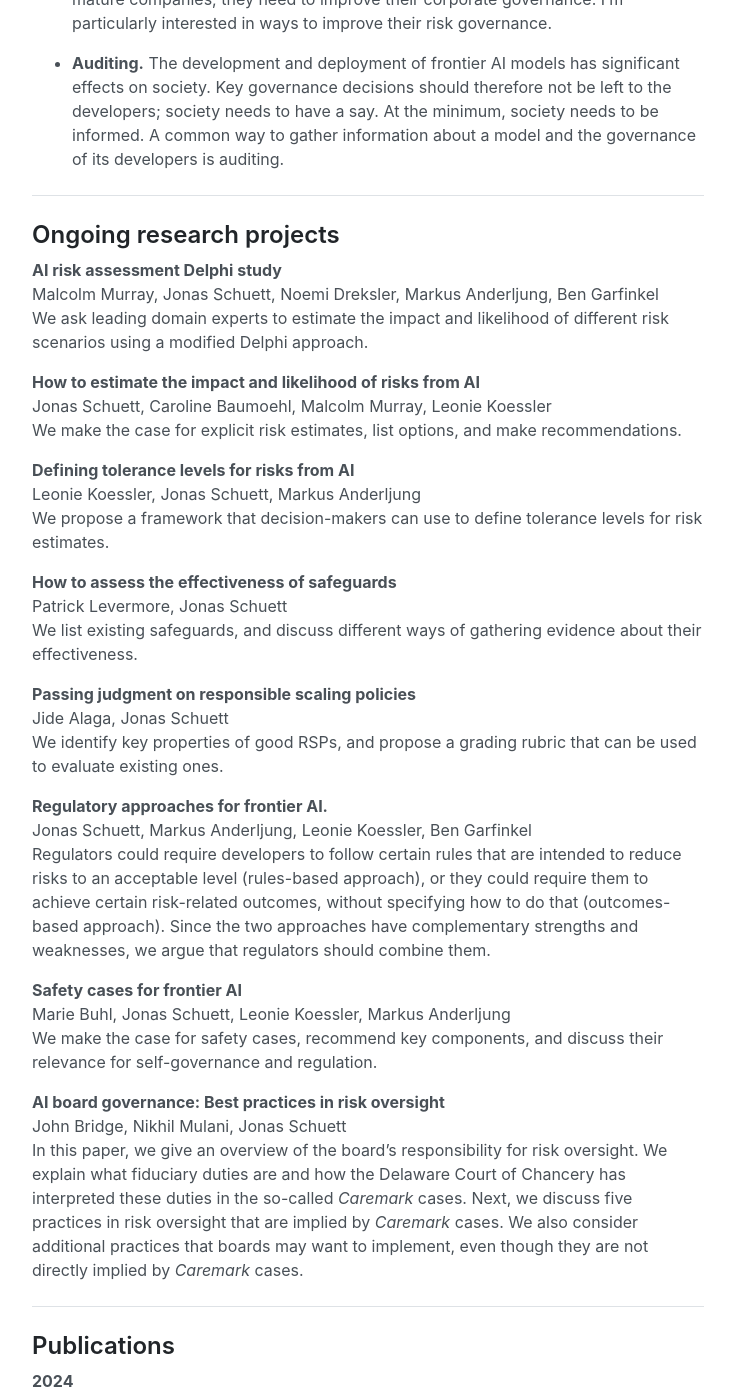
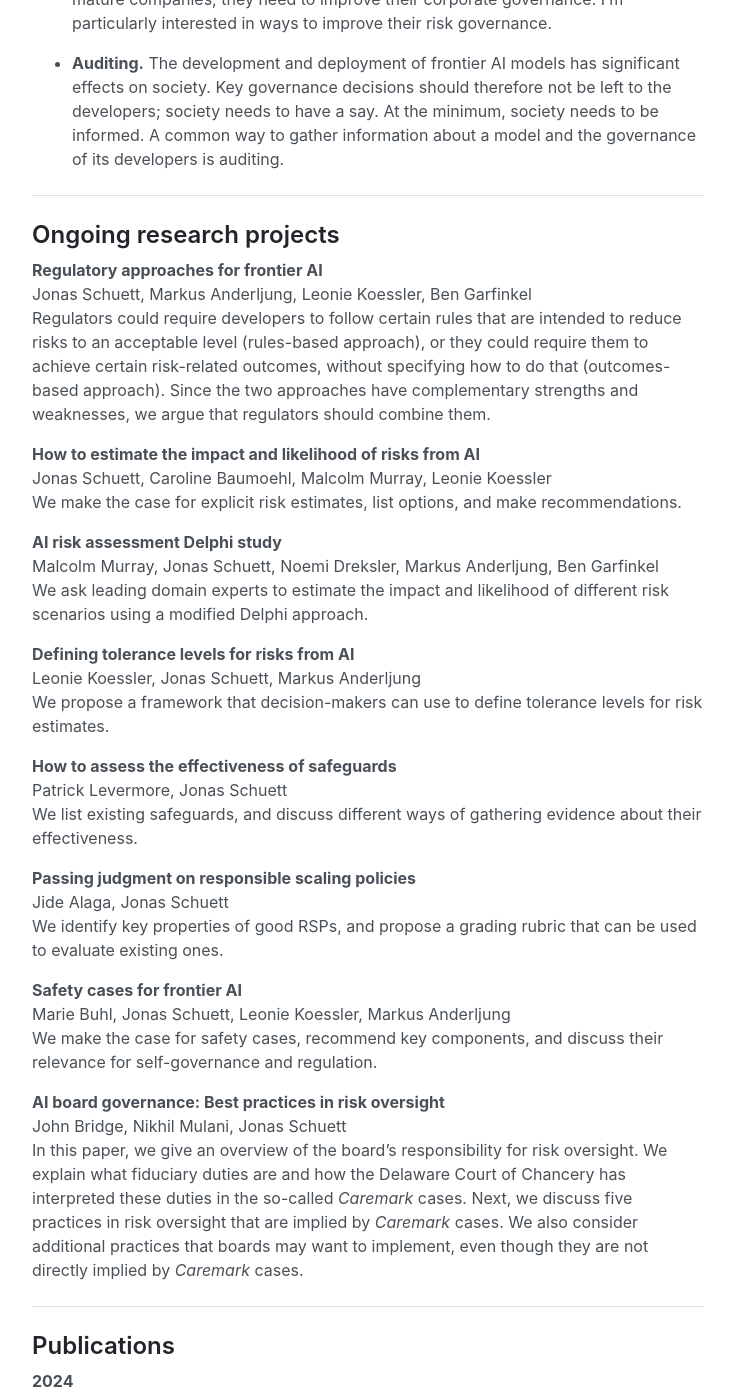
Before and after one commit to jonasschuett/jonasschuett.github.io, a Jekyll site: the page built from _posts/2020-04-04-introduction.md, in a window 1280 px wide and 1400 px high, scrolled down 1504 px. Shown: the whole window, without its empty margins (272-1007 px from the left). Built offline with Jekyll 4.4.1, drawn with Linux system fonts in a browser that asks for light colours; nearby versions of some CDN libraries; part of the change alters nothing that is shown.

```diff
--- a/_posts/2020-04-04-introduction.md
+++ b/_posts/2020-04-04-introduction.md
@@ -38,13 +38,17 @@ I currently focus on:
 
 ## Ongoing research projects
 
-**AI risk assessment Delphi study** <br>
-Malcolm Murray, Jonas Schuett, Noemi Dreksler, Markus Anderljung, Ben Garfinkel <br>
-We ask leading domain experts to estimate the impact and likelihood of different risk scenarios using a modified Delphi approach.
+**Regulatory approaches for frontier AI** <br>
+Jonas Schuett, Markus Anderljung, Leonie Koessler, Ben Garfinkel <br>
+Regulators could require developers to follow certain rules that are intended to reduce risks to an acceptable level (rules-based approach), or they could require them to achieve certain risk-related outcomes, without specifying how to do that (outcomes-based approach). Since the two approaches have complementary strengths and weaknesses, we argue that regulators should combine them.
 
 **How to estimate the impact and likelihood of risks from AI** <br>
 Jonas Schuett, Caroline Baumoehl, Malcolm Murray, Leonie Koessler <br>
 We make the case for explicit risk estimates, list options, and make recommendations.
+
+**AI risk assessment Delphi study** <br>
+Malcolm Murray, Jonas Schuett, Noemi Dreksler, Markus Anderljung, Ben Garfinkel <br>
+We ask leading domain experts to estimate the impact and likelihood of different risk scenarios using a modified Delphi approach.
 
 **Defining tolerance levels for risks from AI** <br>
 Leonie Koessler, Jonas Schuett, Markus Anderljung <br>
@@ -57,10 +61,6 @@ We list existing safeguards, and discuss different ways of gathering evidence ab
 **Passing judgment on responsible scaling policies** <br>
 Jide Alaga, Jonas Schuett <br>
 We identify key properties of  good RSPs, and propose a grading rubric that can be used to evaluate existing ones.
-
-**Regulatory approaches for frontier AI.** <br>
-Jonas Schuett, Markus Anderljung, Leonie Koessler, Ben Garfinkel <br>
-Regulators could require developers to follow certain rules that are intended to reduce risks to an acceptable level (rules-based approach), or they could require them to achieve certain risk-related outcomes, without specifying how to do that (outcomes-based approach). Since the two approaches have complementary strengths and weaknesses, we argue that regulators should combine them.
 
 **Safety cases for frontier AI** <br>
 Marie Buhl, Jonas Schuett, Leonie Koessler, Markus Anderljung <br>
```
